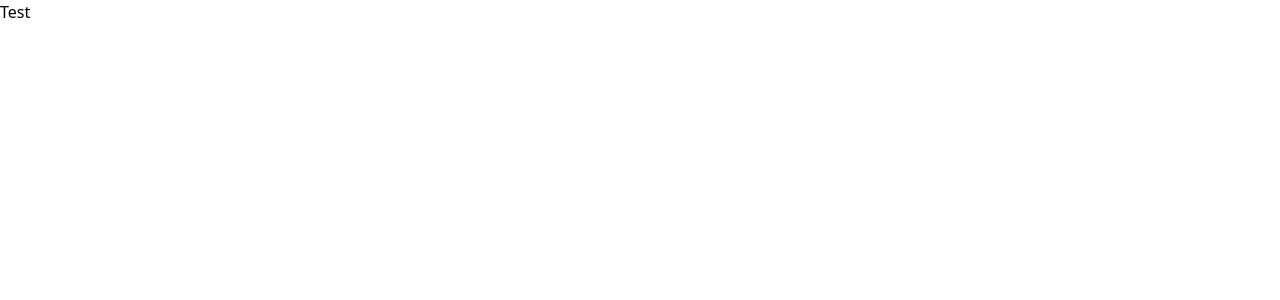
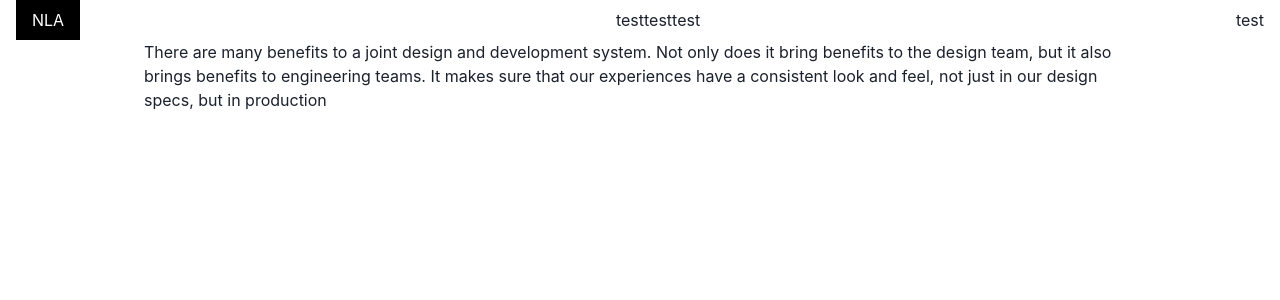
Before and after one commit to naofalleoagusta/mywebsite, a Next.js app: page / in a window 1280 px wide. Shown: the top 300 px of the page. Built offline with nearby package versions, Linux system fonts and the light colour scheme.

Commit message:
remove tailwind and add chakra ui

```diff
--- /dev/null
+++ b/components/Layout/Navbar.tsx
@@ -0,0 +1,22 @@
+import React from "react";
+import { Flex, Spacer, Container, Box } from "@chakra-ui/layout";
+
+const Navbar: React.FC<{}> = () => {
+  return (
+    <Container maxW="container.xl">
+      <Flex align="center">
+        <Box px={4} py={2} color="white" bg="black">NLA</Box>
+        <Spacer />
+        <div>
+          <span>test</span>
+          <span>test</span>
+          <span>test</span>
+        </div>
+        <Spacer />
+        <div>test</div>
+      </Flex>
+    </Container>
+  );
+};
+
+export default Navbar;
--- a/components/Layout/index.tsx
+++ b/components/Layout/index.tsx
@@ -1,11 +1,18 @@
 import React from "react";
+import Navbar from "./Navbar";
+import { Container } from "@chakra-ui/react";
 
 interface Props {
   children: React.ReactNode;
 }
 
 const Layout: React.FC<Props> = ({ children }) => {
-  return <div className="container mx-auto">{children}</div>;
+  return (
+    <>
+      <Navbar />
+      <Container maxW="container.lg">{children}</Container>
+    </>
+  );
 };
 
 export default Layout;
--- a/pages/_app.tsx
+++ b/pages/_app.tsx
@@ -1,7 +1,11 @@
-import "../styles/globals.css";
+import { ChakraProvider } from "@chakra-ui/react";
 
 function MyApp({ Component, pageProps }) {
-  return <Component {...pageProps} />;
+  return (
+    <ChakraProvider>
+      <Component {...pageProps} />
+    </ChakraProvider>
+  );
 }
 
 export default MyApp;
--- a/pages/index.tsx
+++ b/pages/index.tsx
@@ -1,7 +1,14 @@
 import Layout from "../components/Layout";
 
 const Home: React.FC<{}> = () => {
-  return <Layout>Test</Layout>;
+  return (
+    <Layout>
+      There are many benefits to a joint design and development system. Not only
+      does it bring benefits to the design team, but it also brings benefits to
+      engineering teams. It makes sure that our experiences have a consistent
+      look and feel, not just in our design specs, but in production
+    </Layout>
+  );
 };
 
 export default Home;
--- a/postcss.config.js
+++ /dev/null
@@ -1,6 +0,0 @@
-module.exports = {
-  plugins: {
-    tailwindcss: {},
-    autoprefixer: {},
-  },
-}
--- a/styles/globals.css
+++ b/styles/globals.css
@@ -1,4 +1,4 @@
-/* ./styles/globals.css */
-@tailwind base;
-@tailwind components;
-@tailwind utilities;
+.navbar > .logo {
+  font-family: "Roboto Mono", monospace;
+  font-weight: "";
+}
--- a/tailwind.config.js
+++ /dev/null
@@ -1,11 +0,0 @@
-module.exports = {
-  purge: ['./pages/**/*.{js,ts,jsx,tsx}', './components/**/*.{js,ts,jsx,tsx}'],
-  darkMode: false, // or 'media' or 'class'
-  theme: {
-    extend: {},
-  },
-  variants: {
-    extend: {},
-  },
-  plugins: [],
-}
```
Also changed, not shown: package.json (+4 -3 lines), 1 other file (tests, documents, lock files or other folders).
